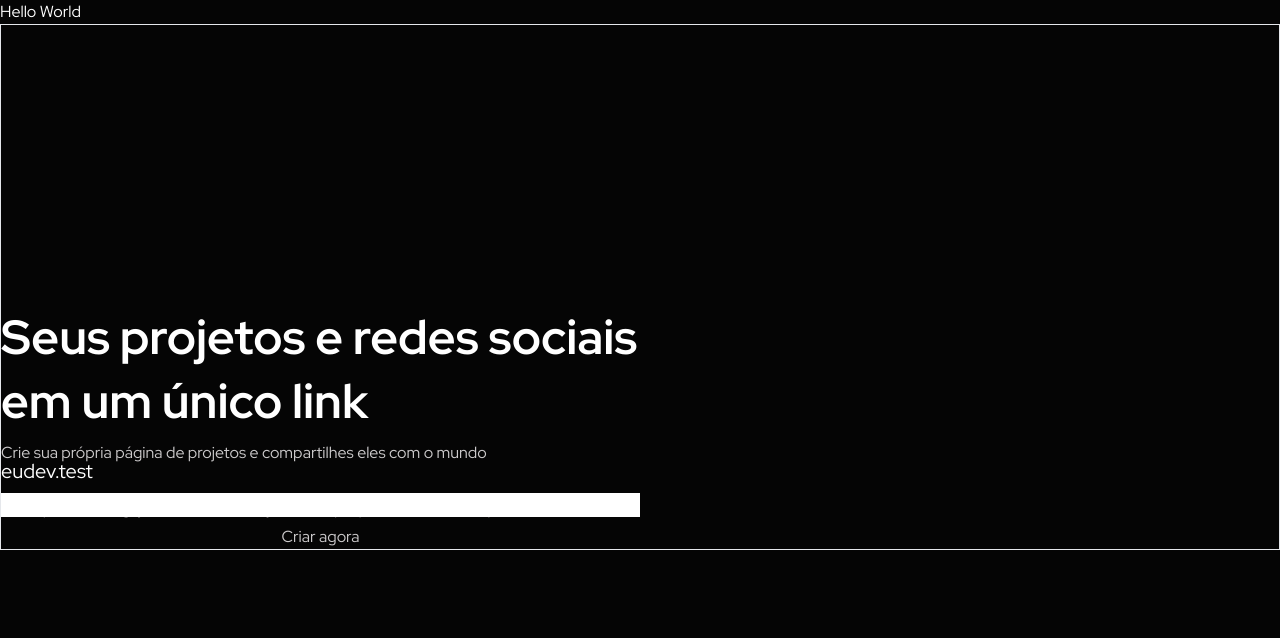
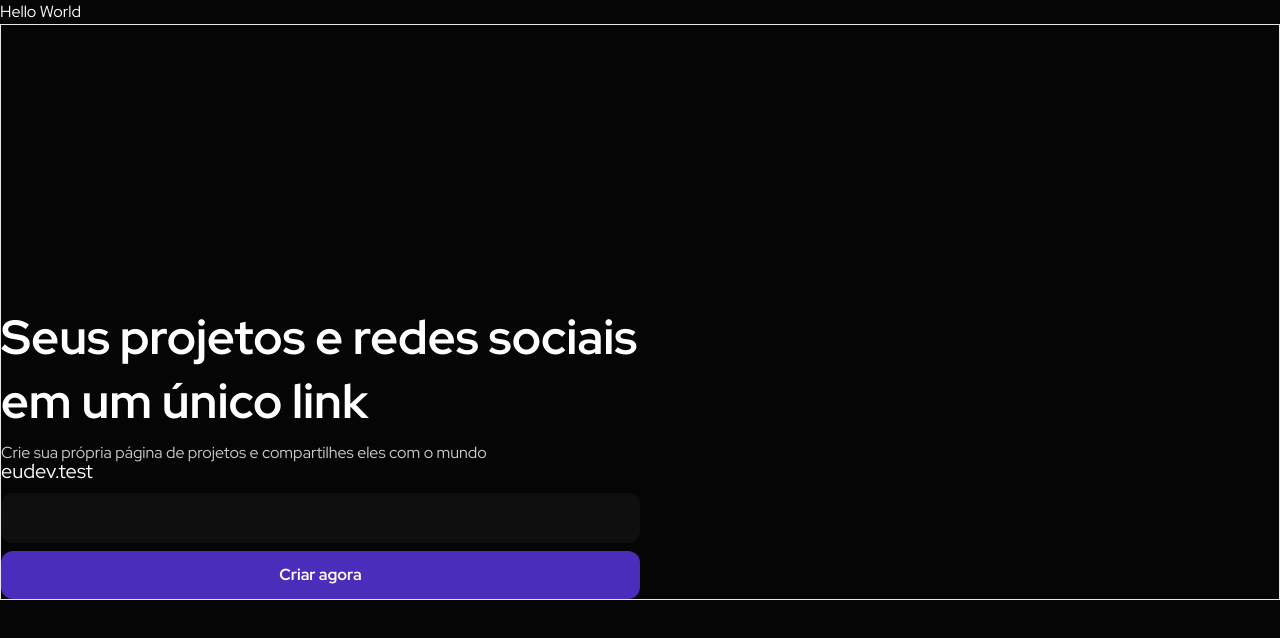
Before and after one commit to victordev13/curso-microsaas, a Next.js app: page / in a window 1280 px wide. Shown: the top 638 px of the page. Built offline with nearby package versions, Linux system fonts and the light colour scheme.

Commit message:
feat: components button, input, and text-area

```diff
--- a/package.json
+++ b/package.json
@@ -9,9 +9,11 @@
     "lint": "next lint"
   },
   "dependencies": {
+    "clsx": "^2.1.1",
     "next": "15.1.5",
     "react": "^19.0.0",
-    "react-dom": "^19.0.0"
+    "react-dom": "^19.0.0",
+    "tailwind-merge": "^2.6.0"
   },
   "devDependencies": {
     "@eslint/eslintrc": "^3",
--- a/src/app/components/landing-page/hero.tsx
+++ b/src/app/components/landing-page/hero.tsx
@@ -1,3 +1,5 @@
+import { Button } from '../ui/button'
+import { Input } from '../ui/input'
 import { ProjectCard } from './project-card'
 import { TotalVisits } from './total-visits'
 import { UserCard } from './user-card'
@@ -16,8 +18,8 @@ export function Hero() {
         Acompanhe o engajamento com Analytics, e fique por dentro dos cliques
         <div className="item-center gap-2 w-full -mt-[10vh]"></div>
         <div className="text-white text-xl">eudev.test</div>
-        <input type="text" />
-        <button>Criar agora</button>
+        <Input type="text" />
+        <Button>Criar agora</Button>
       </div>
 
       <div className="w-full flex items-center justify-center bg-[radial-gradient(circle_at_50%_50%, #4b2dbb, transparent_55%)]">
--- /dev/null
+++ b/src/app/components/ui/button.tsx
@@ -0,0 +1,29 @@
+import { mergeClasses } from '@/app/lib/utils'
+
+const variantStyles = {
+  primary: 'bg-accent-purple',
+  secondary: 'bg-background-tertiary',
+  ghost: 'border-border-primary',
+}
+
+export function Button({
+  children,
+  variant = 'primary',
+  ...props
+}: {
+  children: React.ReactNode
+  variant?: 'primary' | 'secondary' | 'ghost'
+} & React.ButtonHTMLAttributes<HTMLButtonElement>) {
+  return (
+    <button
+      {...props}
+      className={mergeClasses(
+        'p-3 text-white rounded-xl font-bold whitespace-nowrap hover:opacity-95 disabled:opacity-70',
+        variantStyles[variant],
+        props.className,
+      )}
+    >
+      {children}
+    </button>
+  )
+}
--- /dev/null
+++ b/src/app/components/ui/input.tsx
@@ -0,0 +1,14 @@
+import { mergeClasses } from '@/app/lib/utils'
+
+export function Input(props: React.InputHTMLAttributes<HTMLInputElement>) {
+  return (
+    <input
+      {...props}
+      className={mergeClasses(
+        `w-full p-3 bg-background-secondary text-white placeholder:text-content-placeholder rounded-xl
+        border border-transparent hover:border-border-secondary hover:text-content-body active:border-border-tertiary`,
+        props.className,
+      )}
+    />
+  )
+}
--- /dev/null
+++ b/src/app/components/ui/text-area.tsx
@@ -0,0 +1,16 @@
+import { mergeClasses } from '@/app/lib/utils'
+
+export function TextArea(
+  props: React.TextareaHTMLAttributes<HTMLTextAreaElement>,
+) {
+  return (
+    <textarea
+      {...props}
+      className={mergeClasses(
+        `w-full p-3 bg-background-secondary text-white placeholder:text-content-placeholder rounded-xl
+        border border-transparent hover:border-border-secondary hover:text-content-body active:border-border-tertiary`,
+        props.className,
+      )}
+    />
+  )
+}
--- /dev/null
+++ b/src/app/lib/utils.ts
@@ -0,0 +1,6 @@
+import { ClassValue, clsx } from 'clsx'
+import { twMerge } from 'tailwind-merge'
+
+export function mergeClasses(...classes: ClassValue[]) {
+  return twMerge(clsx(classes))
+}
```
Also changed, not shown: 1 other file (tests, documents, lock files or other folders).
